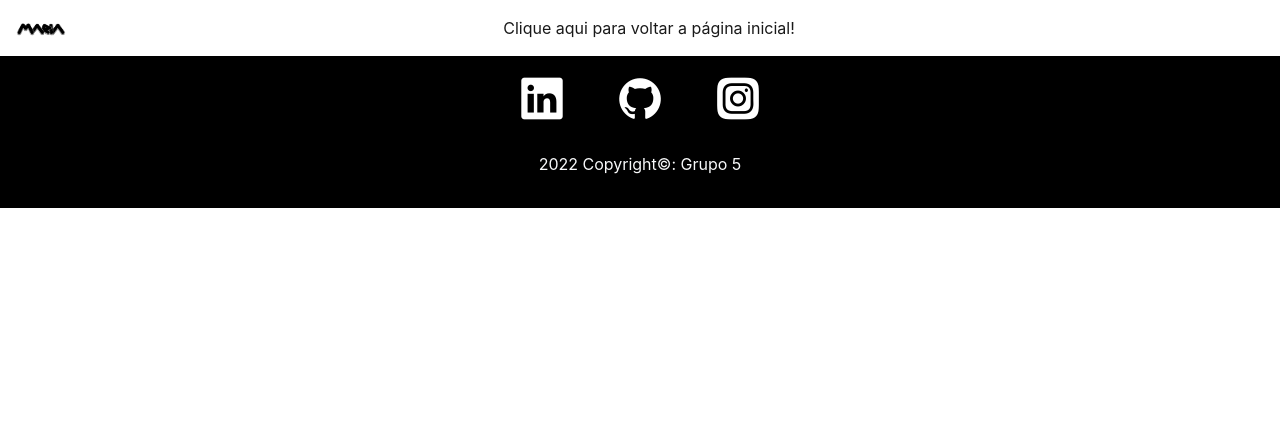
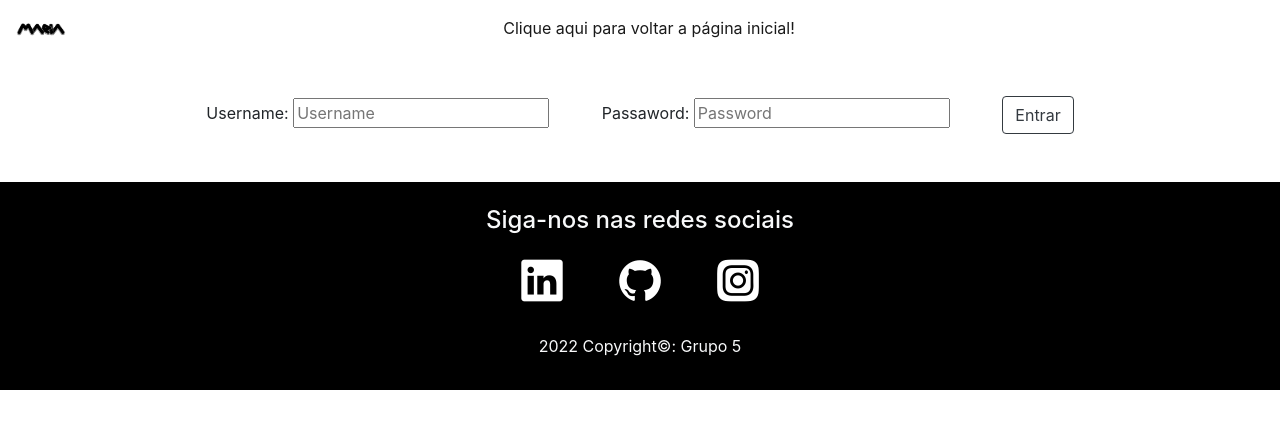
Before and after one commit to jennygritti/projetoMaria, a plain HTML site: page forum.html in a window 1280 px wide. Drawn offline with nearby package versions, Linux system fonts and the light colour scheme.

Commit message:
inicio forum

```diff
--- a/forum.html
+++ b/forum.html
@@ -34,14 +34,29 @@
       </ul>
     </div>
   </nav>
-<!-- /navbar -->
+<!--==================== /navbar ====================-->
+
+<!--==================== forum ====================-->
+<div class="container">
+  <div class="row">
+    <div class="col-md-12 mt-5 d-flex justify-content-center">
+
+      <form class="mt-5 mb-5" action="login.php" method="POST">
+        Username: <input type="text" name="username" placeholder="Username" class="mr-5"/>
+        Passaword: <input type="passaword" name="passaword" placeholder="Password" class="mr-5"/>
+        <input class="btn btn-outline-dark" type="submit" name="login" value="Entrar"/>
+      </form>
+    </div>
+
+  </div>
+
+</div>
 
 
+<!--==================== /forum ====================-->
 
 
-
-
-  <!--==================== Footer ====================-->
+<!--==================== Footer ====================-->
 
   <footer class="page-footer font-small bg__footer pt-4" id="contato">
     <div class="container">
```
